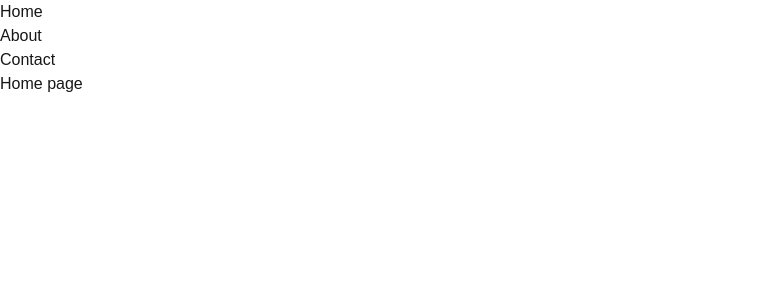
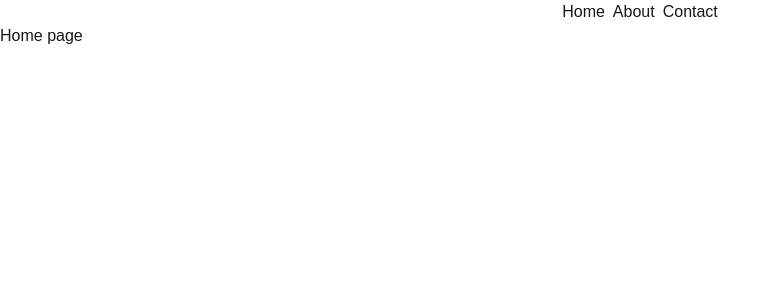
Before and after one commit to VikashBurman/Nextjs-Project, a Next.js app: page / in a window 1280 px wide. Shown: the top 300 px of the page, without its empty margins (0-781 px from the left). Built offline with nearby package versions, Linux system fonts and the light colour scheme.

Commit message:
Enhance Navbar styling and add Services page with profile image

```diff
--- a/app/(users)/componets/navbar.js
+++ b/app/(users)/componets/navbar.js
@@ -4,7 +4,7 @@ const Navbar = () =>{
   return(
     <>
     <nav>
-        <ul>
+        <ul className="flex justify-center space-x-2">
             <li>
                 <Link href="/">Home</Link>
             </li>
--- a/app/(users)/layout.js
+++ b/app/(users)/layout.js
@@ -4,7 +4,7 @@ import Navbar from "./componets/navbar";
 export default function RootLayout({ children }) {
   return (
     <html>
-      <body>
+      <body suppressHydrationWarning={true}>
         <Navbar/>
         {children}
       </body>
--- /dev/null
+++ b/app/(users)/services/page.jsx
@@ -0,0 +1,13 @@
+import Image from "next/image"
+
+const Service = () =>{
+    return(
+        <>
+            <h1>Services</h1>
+            <div>
+                <Image src="/profilepic.jpg" width={200} height={200} alt="vikash image" quality={100} priority={true}/>
+            </div>
+        </>
+    )
+}
+export default Service;
```
Also changed, not shown: public/profilepic.jpg (added).
